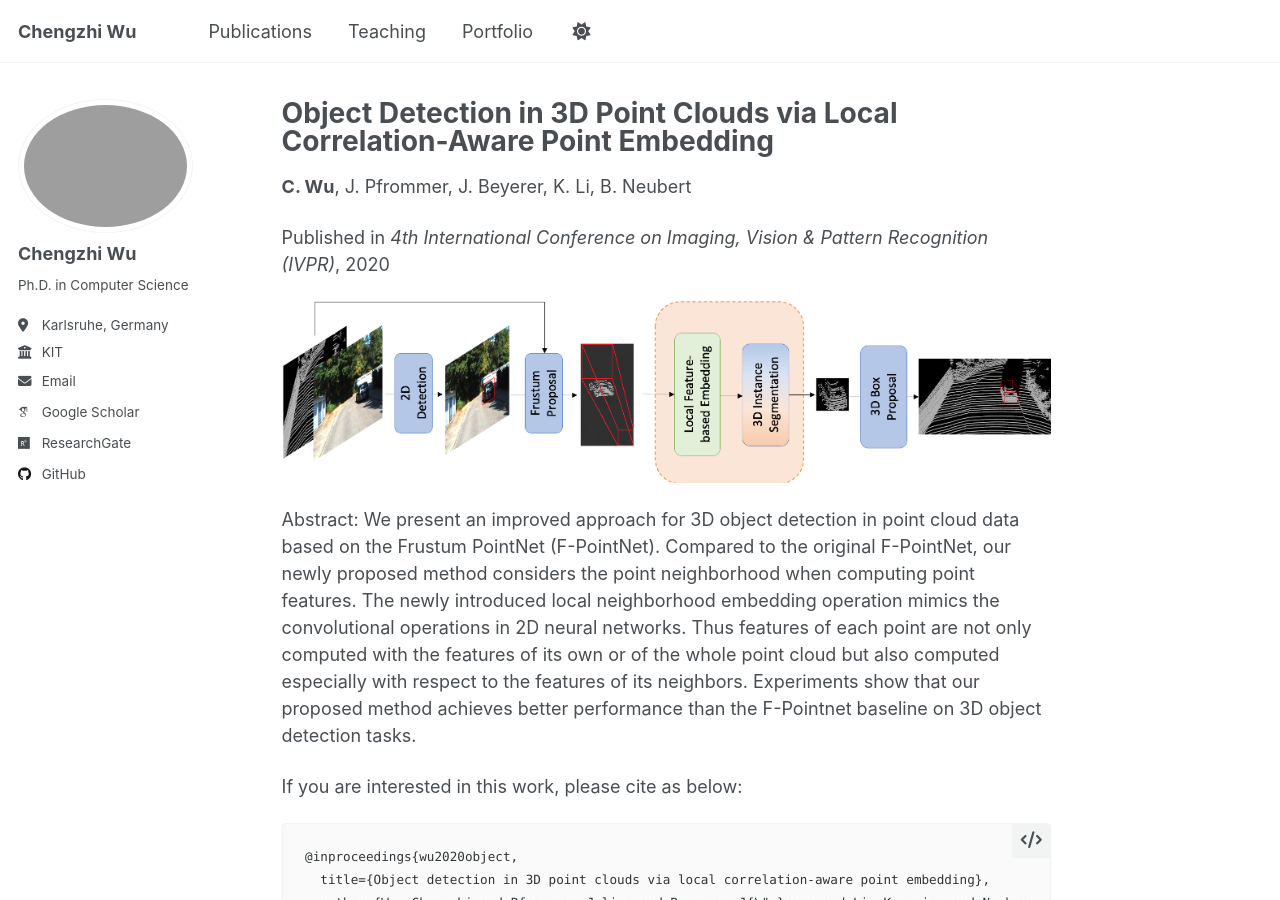
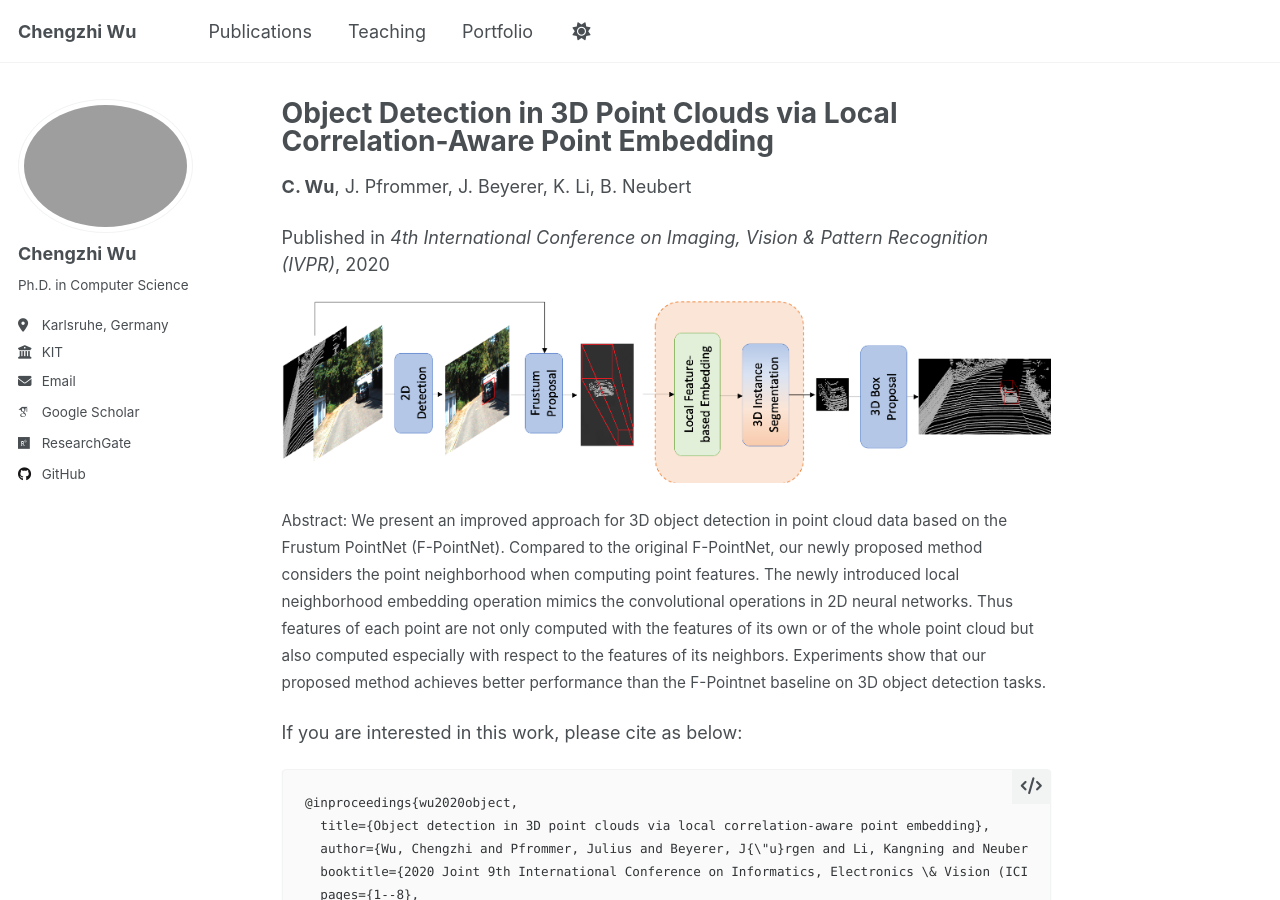
Before and after one commit to stevenczwu/stevenczwu.github.io, a Jekyll site: the page built from _publications/2020-08-26-PointEmbedding.md, in a window 1280 px wide and 900 px high. Built offline with Jekyll 4.4.1, drawn with Linux system fonts in a browser that asks for light colours; some web fonts are replaced.

Commit message:
change fontsize

```diff
--- a/_publications/2020-08-26-PointEmbedding.md
+++ b/_publications/2020-08-26-PointEmbedding.md
@@ -14,8 +14,9 @@ videourl: 'https://www.youtube.com/watch?v=KSbqjk_0U0w'
 
 <img src="../images/teasers/teaser_PointEmbedding.png" alt="teaser_APES" style="display: block; margin: auto;">
 
+<span style="font-size: 0.85em;">
 Abstract: We present an improved approach for 3D object detection in point cloud data based on the Frustum PointNet (F-PointNet). Compared to the original F-PointNet, our newly proposed method considers the point neighborhood when computing point features. The newly introduced local neighborhood embedding operation mimics the convolutional operations in 2D neural networks. Thus features of each point are not only computed with the features of its own or of the whole point cloud but also computed especially with respect to the features of its neighbors. Experiments show that our proposed method achieves better performance than the F-Pointnet baseline on 3D object detection tasks.
-
+</span>
 
 If you are interested in this work, please cite as below:
 
```
